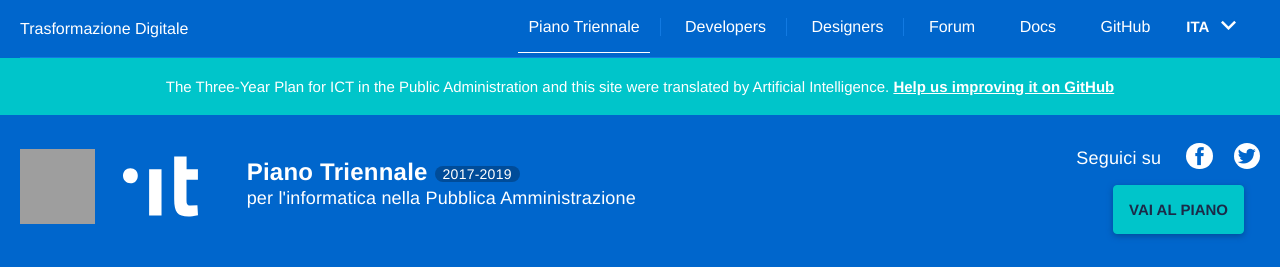
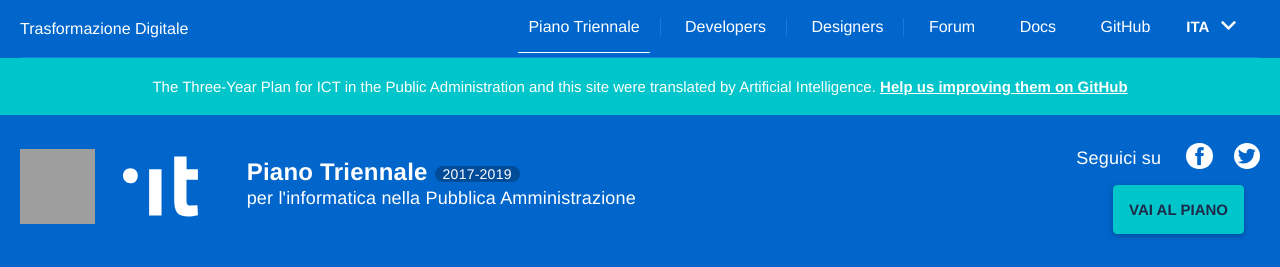
Before and after one commit to italia/pianotriennale-ict.italia.it, a Jekyll site: the page built from _pages/it/piano.md, in a window 1280 px wide and 900 px high, cut to the strip 0-267 px from the top of the window. Built offline with Jekyll 4.4.1, drawn with Linux system fonts in a browser that asks for light colours; some web fonts are replaced; grey boxes are pictures that could not be loaded.

Commit message:
FIX faq n.5 and plan chapters' link

```diff
--- a/_data/faqs.yml
+++ b/_data/faqs.yml
@@ -146,7 +146,7 @@
     text: |
       The innovation is the Plan itself: it is the first document containing actions, times and objectives for the Strategy's implementation, providing clear indications to each Public Administration.
 
-      In addition, to broaden the possibilities for discussion and participation, collaboration tools typical of the developers' world and aimed at disseminating technology projects are used: [GitHub](https://github.com/italia/pianotriennale-ict-doc-en), [ReadTheDocs](https://pianotriennale-ict.readthedocs.io/) and [Discourse](https://forum.italia.it) (see FAQ no. 15).
+      In addition, to broaden the possibilities for discussion and participation, collaboration tools typical of the developers' world and aimed at disseminating technology projects are used: [GitHub](https://github.com/italia/pianotriennale-ict-doc-en), [ReadTheDocs](https://pianotriennale-ict.readthedocs.io/en/latest/) and [Discourse](https://forum.italia.it) (see FAQ no. 15).
   - title: 6 - What is the duration of the Three-Year Plan?
     text: |
       The Plan has an annual duration. The 2017 version defines the activities of 2018. By the end of September each year, an updated version will be issued that will direct the actions for the following year.
--- a/_includes/header.html
+++ b/_includes/header.html
@@ -19,7 +19,7 @@
   </div>
   <div class="u-padding-all-m u-background-teal-30 u-color-white u-text-r-xxs u-textWeight-300 u-textCenter">
     The Three-Year Plan for ICT in the Public Administration and this site were translated by Artificial Intelligence.
-    <a href="https://github.com/italia/pianotriennale-ict.italia.it" class="u-textWeight-600 u-color-white">Help us improving it on GitHub</a>
+    <a href="https://github.com/italia/pianotriennale-ict.italia.it" class="u-textWeight-600 u-color-white">Help us improving them on GitHub</a>
   </div>
   <div class="Header-navbar u-background-50">
     <div class="u-layout-wide Grid Grid--alignMiddle u-layoutCenter">
--- a/_includes/modello.html
+++ b/_includes/modello.html
@@ -8,34 +8,28 @@
       <div class="u-sizeFill u-sizeFull u-padding-r-bottom u-padding-r-left u-padding-r-right">
 
         {% for tema in temi_in_body %}
+          {% assign refpages = site.pages | where: "ref", t.temi[tema].ref %}
+          {% assign refpage = refpages | where: "lang", page.lang | first %}
 
-          {% if page.lang != 'it' %}
-            {% assign href = page.lang | append: '/' | append: t.temi[tema].ref %}
-          {% else %}
-            {% assign href = append: '/' | append: t.temi[tema].ref %}
-          {% endif %}
-          <a href="{{ href | relative_url }}" class="u-borderRadius-m u-block u-background-white u-margin-r-bottom u-padding-r-all u-textCenter u-color-50 u-textClean u-text-r-xs">
+          <a href="{{ refpage.url | relative_url }}" class="u-borderRadius-m u-block u-background-white u-margin-r-bottom u-padding-r-all u-textCenter u-color-50 u-textClean u-text-r-xs">
             {{ t.temi[tema].name }}
+
           </a>
         {% endfor %}
       </div>
     </div>
 
     {% for tema in temi_in_footer %}
-
-          {% if page.lang != 'it' %}
-            {% assign href = page.lang | append: '/' | append: t.temi[tema].ref %}
-          {% else %}
-            {% assign href = append: '/' | append: t.temi[tema].ref %}
-          {% endif %}
-    <div class="Grid-cell u-size1of2" style="margin-top: -1.8rem">
+     {% assign refpages = site.pages | where: "ref", t.temi[tema].ref %}
+     {% assign refpage = refpages | where: "lang", page.lang | first %}
+      <div class="Grid-cell u-size1of2" style="margin-top: -1.8rem">
       <div class="u-sizeFill u-flex u-flexCol u-margin-right-xs u-borderRadius-m u-background-50">
-        <a href="{{ href | relative_url }}" class="u-flexExpandTop u-sizeFull u-block u-textClean
+        <a href="{{ refpage.url | relative_url }}" class="u-flexExpandTop u-sizeFull u-block u-textClean
         u-color-white u-padding-r-all u-text-r-xs">
           {{ t.temi[tema].name }}
         </a>
       </div>
-    </div>
+      </div>
     {% endfor %}
   </div>
 </div>
```
